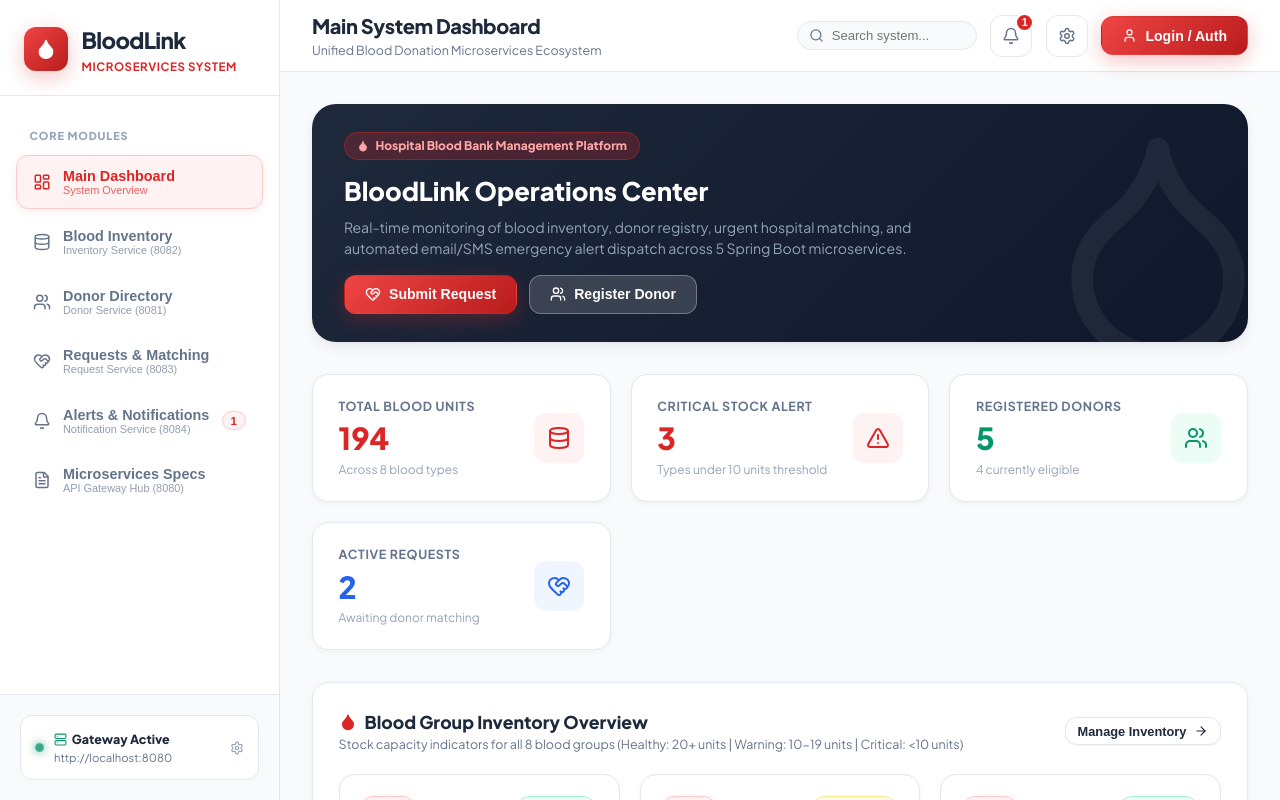
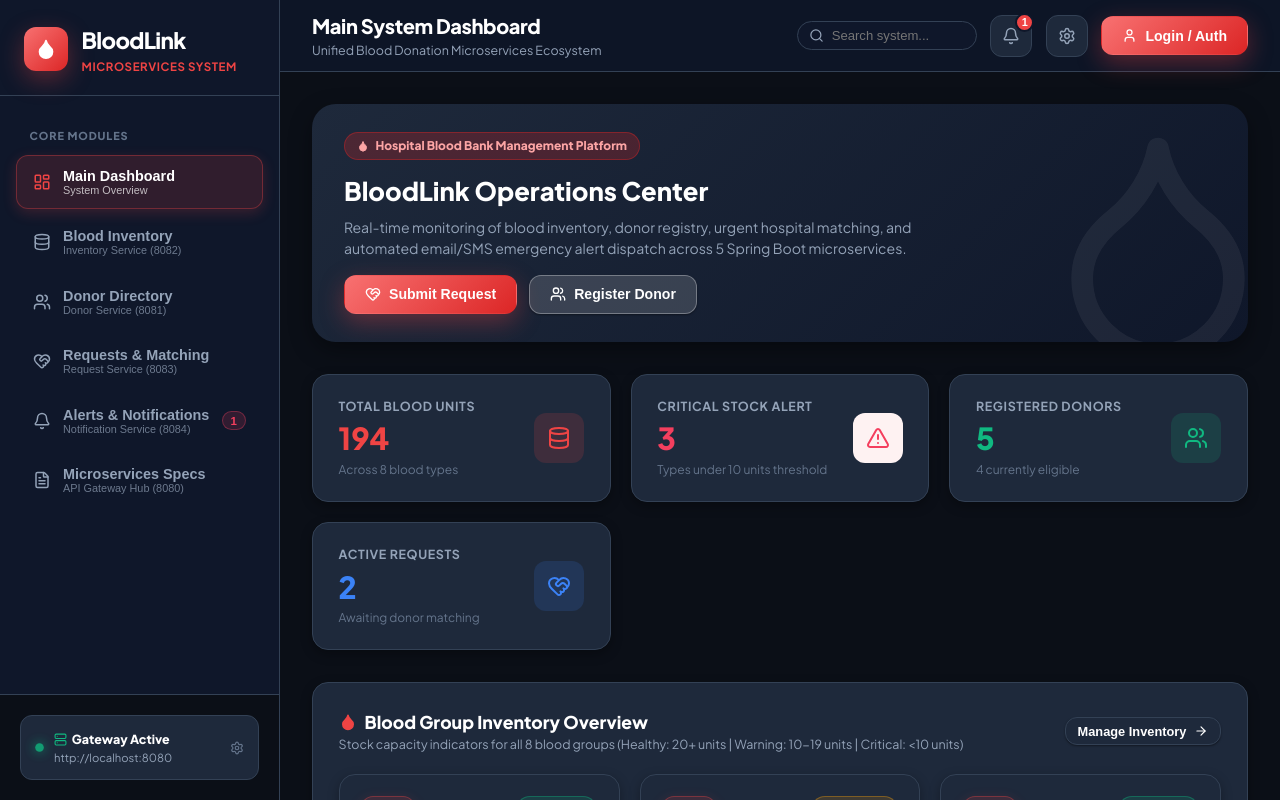
Before and after one commit to ashanchamindu44-crypto/Blood_contribution, a React (Vite) app in the folder frontend/: page / in a window 1280 px wide. Shown: the top 800 px of the page. Built offline with nearby package versions, Linux system fonts and the light colour scheme; no server answers.

Commit message:
Redesign BloodLink UI to Ultra-Sleek Dark Mode with Neon Crimson Accents

```diff
--- a/frontend/src/styles/theme.css
+++ b/frontend/src/styles/theme.css
@@ -1,51 +1,52 @@
-/* Ultra-Premium Hospital & University Grade Light Theme for BloodLink System */
+/* Ultra-Sleek Dark Mode Design System for BloodLink Platform */
 @import url('https://fonts.googleapis.com/css2?family=Plus+Jakarta+Sans:wght@400;500;600;700;800;900&display=swap');
 
 :root {
-  --bg-primary: #f8fafc;
-  --bg-secondary: #f1f5f9;
-  --bg-surface: #ffffff;
-  --bg-card: #ffffff;
-  --bg-subtle: #f8fafc;
-  --bg-glass: rgba(255, 255, 255, 0.85);
+  /* Dark Theme Palette */
+  --bg-primary: #0b0f17;
+  --bg-secondary: #111827;
+  --bg-surface: #1e293b;
+  --bg-card: #1e293b;
+  --bg-subtle: #0f172a;
+  --bg-glass: rgba(30, 41, 59, 0.85);
 
-  /* Primary Crimson Red Branding */
-  --color-brand-primary: #dc2626;
-  --color-brand-hover: #b91c1c;
-  --color-brand-light: #fef2f2;
-  --color-brand-border: #fecaca;
-  --color-brand-gradient: linear-gradient(135deg, #ef4444 0%, #b91c1c 100%);
+  /* Primary Crimson Red Branding (Vibrant Neon Accent for Dark Mode) */
+  --color-brand-primary: #ef4444;
+  --color-brand-hover: #dc2626;
+  --color-brand-light: rgba(239, 68, 68, 0.15);
+  --color-brand-border: rgba(239, 68, 68, 0.35);
+  --color-brand-gradient: linear-gradient(135deg, #f87171 0%, #dc2626 100%);
 
   /* Accent Colors */
-  --color-accent-blue: #2563eb;
-  --color-accent-blue-light: #eff6ff;
-  --color-accent-blue-border: #bfdbfe;
+  --color-accent-blue: #3b82f6;
+  --color-accent-blue-light: rgba(59, 130, 246, 0.15);
+  --color-accent-blue-border: rgba(59, 130, 246, 0.35);
 
-  --color-accent-emerald: #059669;
-  --color-accent-emerald-light: #ecfdf5;
-  --color-accent-emerald-border: #a7f3d0;
+  --color-accent-emerald: #10b981;
+  --color-accent-emerald-light: rgba(16, 185, 129, 0.15);
+  --color-accent-emerald-border: rgba(16, 185, 129, 0.35);
 
-  --color-accent-amber: #d97706;
-  --color-accent-amber-light: #fffbeb;
-  --color-accent-amber-border: #fde68a;
+  --color-accent-amber: #f59e0b;
+  --color-accent-amber-light: rgba(245, 158, 11, 0.15);
+  --color-accent-amber-border: rgba(245, 158, 11, 0.35);
 
-  --color-accent-purple: #7c3aed;
-  --color-accent-purple-light: #f5f3ff;
+  --color-accent-purple: #a855f7;
+  --color-accent-purple-light: rgba(168, 85, 247, 0.15);
 
-  --color-accent-rose: #dc2626;
-  --color-accent-rose-light: #fef2f2;
-  --color-accent-rose-border: #fecaca;
+  --color-accent-rose: #f43f5e;
+  --color-accent-rose-light: rgba(244, 63, 94, 0.15);
+  --color-accent-rose-border: rgba(244, 63, 94, 0.35);
 
   /* Text Colors */
-  --text-main: #0f172a;
-  --text-heading: #1e293b;
-  --text-muted: #64748b;
-  --text-dim: #94a3b8;
+  --text-main: #f1f5f9;
+  --text-heading: #ffffff;
+  --text-muted: #94a3b8;
+  --text-dim: #64748b;
 
   /* Borders & Shadows */
-  --border-color: #e2e8f0;
-  --border-color-hover: #cbd5e1;
-  --border-color-brand: #fecaca;
+  --border-color: #334155;
+  --border-color-hover: #475569;
+  --border-color-brand: rgba(239, 68, 68, 0.4);
 
   --radius-xs: 6px;
   --radius-sm: 8px;
@@ -54,11 +55,11 @@
   --radius-xl: 24px;
   --radius-full: 9999px;
 
-  --shadow-xs: 0 1px 2px 0 rgba(0, 0, 0, 0.05);
-  --shadow-sm: 0 2px 6px 0 rgba(15, 23, 42, 0.04);
-  --shadow-md: 0 6px 16px -2px rgba(15, 23, 42, 0.08), 0 2px 4px -1px rgba(15, 23, 42, 0.04);
-  --shadow-lg: 0 16px 32px -4px rgba(15, 23, 42, 0.1), 0 6px 12px -2px rgba(15, 23, 42, 0.04);
-  --shadow-brand: 0 6px 20px 0 rgba(220, 38, 38, 0.28);
+  --shadow-xs: 0 1px 2px 0 rgba(0, 0, 0, 0.4);
+  --shadow-sm: 0 4px 12px 0 rgba(0, 0, 0, 0.3);
+  --shadow-md: 0 8px 24px -2px rgba(0, 0, 0, 0.45);
+  --shadow-lg: 0 20px 40px -4px rgba(0, 0, 0, 0.6);
+  --shadow-brand: 0 8px 25px 0 rgba(239, 68, 68, 0.35);
 
   --transition-fast: 0.18s cubic-bezier(0.4, 0, 0.2, 1);
   --transition-smooth: 0.3s cubic-bezier(0.16, 1, 0.3, 1);
@@ -85,10 +86,10 @@ body {
   background-color: var(--bg-primary);
 }
 
-/* Sidebar Styling */
+/* Sidebar Styling (Dark Glassmorphism) */
 .sidebar-container {
   width: 280px;
-  background-color: var(--bg-surface);
+  background-color: #0f172a;
   border-right: 1px solid var(--border-color);
   display: flex;
   flex-direction: column;
@@ -132,7 +133,7 @@ body {
   font-size: 1.4rem;
   font-weight: 900;
   letter-spacing: -0.03em;
-  color: var(--text-heading);
+  color: #ffffff;
 }
 
 .brand-subtitle-text {
@@ -185,17 +186,17 @@ body {
 }
 
 .sidebar-item:hover {
-  background-color: var(--bg-secondary);
-  color: var(--text-heading);
+  background-color: #1e293b;
+  color: #ffffff;
   transform: translateX(3px);
 }
 
 .sidebar-item.active {
   background-color: var(--color-brand-light);
-  color: var(--color-brand-primary);
+  color: #ffffff;
   border-color: var(--color-brand-border);
   font-weight: 700;
-  box-shadow: 0 2px 8px rgba(220, 38, 38, 0.08);
+  box-shadow: 0 4px 14px rgba(239, 68, 68, 0.2);
 }
 
 .sidebar-item.active svg {
@@ -218,7 +219,7 @@ body {
 .sidebar-footer {
   padding: 1.25rem 1.25rem;
   border-top: 1px solid var(--border-color);
-  background-color: var(--bg-subtle);
+  background-color: #0b0f17;
 }
 
 .gateway-card {
@@ -244,7 +245,7 @@ body {
   height: 9px;
   border-radius: 50%;
   background-color: var(--color-accent-emerald);
-  box-shadow: 0 0 10px var(--color-accent-emerald);
+  box-shadow: 0 0 12px var(--color-accent-emerald);
   animation: pulse-ring 2s infinite;
 }
 
@@ -253,7 +254,7 @@ body {
   height: 9px;
   border-radius: 50%;
   background-color: var(--color-brand-primary);
-  box-shadow: 0 0 10px var(--color-brand-primary);
+  box-shadow: 0 0 12px var(--color-brand-primary);
   animation: pulse-ring 1.5s infinite;
 }
 
@@ -271,11 +272,11 @@ body {
   min-width: 0;
 }
 
-/* Top Navbar */
+/* Top Navbar (Dark Glassmorphism) */
 .top-header {
   height: 72px;
-  background-color: rgba(255, 255, 255, 0.95);
-  backdrop-filter: blur(12px);
+  background-color: rgba(15, 23, 42, 0.85);
+  backdrop-filter: blur(16px);
   border-bottom: 1px solid var(--border-color);
   display: flex;
   align-items: center;
@@ -305,7 +306,7 @@ body {
 .page-breadcrumb-title {
   font-size: 1.25rem;
   font-weight: 800;
-  color: var(--text-heading);
+  color: #ffffff;
   letter-spacing: -0.02em;
 }
 
@@ -344,31 +345,32 @@ body {
 
 .btn-primary:hover {
   background: var(--color-brand-hover);
-  box-shadow: 0 8px 22px rgba(220, 38, 38, 0.42);
+  box-shadow: 0 8px 25px rgba(239, 68, 68, 0.45);
   transform: translateY(-2px);
 }
 
 .btn-secondary {
   background-color: var(--bg-surface);
-  color: var(--text-heading);
+  color: #ffffff;
   border-color: var(--border-color);
   box-shadow: var(--shadow-xs);
 }
 
 .btn-secondary:hover {
-  background-color: var(--bg-secondary);
+  background-color: #334155;
   border-color: var(--border-color-hover);
   transform: translateY(-1px);
 }
 
 .btn-light-red {
   background-color: var(--color-brand-light);
-  color: var(--color-brand-primary);
+  color: #fca5a5;
   border-color: var(--color-brand-border);
 }
 
 .btn-light-red:hover {
-  background-color: #fee2e2;
+  background-color: rgba(239, 68, 68, 0.25);
+  color: #ffffff;
   transform: translateY(-1px);
 }
 
@@ -388,8 +390,8 @@ body {
 }
 
 .btn-icon:hover {
-  background-color: var(--bg-secondary);
-  color: var(--color-brand-primary);
+  background-color: #334155;
+  color: #ffffff;
   border-color: var(--border-color-hover);
   transform: translateY(-1px);
 }
@@ -408,7 +410,7 @@ body {
   display: flex;
   align-items: center;
   justify-content: center;
-  border: 2px solid #ffffff;
+  border: 2px solid #0f172a;
 }
 
 .user-profile-pill {
@@ -504,7 +506,7 @@ body {
 .stat-value {
   font-size: 1.9rem;
   font-weight: 900;
-  color: var(--text-heading);
+  color: #ffffff;
   line-height: 1.1;
 }
 
@@ -552,7 +554,7 @@ body {
 .section-title {
   font-size: 1.28rem;
   font-weight: 800;
-  color: var(--text-heading);
+  color: #ffffff;
   letter-spacing: -0.02em;
 }
 
@@ -595,14 +597,14 @@ body {
   height: 54px;
   border-radius: var(--radius-md);
   background: var(--color-brand-light);
-  color: var(--color-brand-primary);
+  color: #fca5a5;
   border: 1px solid var(--color-brand-border);
   font-size: 1.45rem;
   font-weight: 900;
   display: flex;
   align-items: center;
   justify-content: center;
-  box-shadow: 0 4px 12px rgba(220, 38, 38, 0.12);
+  box-shadow: 0 4px 14px rgba(239, 68, 68, 0.2);
 }
 
 .status-pill {
@@ -616,19 +618,19 @@ body {
 
 .status-healthy {
   background-color: var(--color-accent-emerald-light);
-  color: var(--color-accent-emerald);
+  color: #6ee7b7;
   border: 1px solid var(--color-accent-emerald-border);
 }
 
 .status-warning {
   background-color: var(--color-accent-amber-light);
-  color: var(--color-accent-amber);
+  color: #fde047;
   border: 1px solid var(--color-accent-amber-border);
 }
 
 .status-critical {
   background-color: var(--color-accent-rose-light);
-  color: var(--color-accent-rose);
+  color: #fda4af;
   border: 1px solid var(--color-accent-rose-border);
 }
 
@@ -654,7 +656,7 @@ body {
 }
 
 .custom-table th {
-  background-color: var(--bg-subtle);
+  background-color: #0f172a;
   padding: 1rem 1.35rem;
   font-size: 0.75rem;
   font-weight: 800;
@@ -668,7 +670,7 @@ body {
   padding: 1.1rem 1.35rem;
   border-bottom: 1px solid var(--border-color);
   font-size: 0.9rem;
-  color: var(--text-heading);
+  color: var(--text-main);
 }
 
 .custom-table tr:last-child td {
@@ -676,7 +678,7 @@ body {
 }
 
 .custom-table tr:hover td {
-  background-color: var(--bg-secondary);
+  background-color: #0f172a;
 }
 
 /* Modals */
@@ -686,8 +688,8 @@ body {
   left: 0;
   right: 0;
   bottom: 0;
-  background-color: rgba(15, 23, 42, 0.65);
-  backdrop-filter: blur(6px);
+  background-color: rgba(0, 0, 0, 0.75);
+  backdrop-filter: blur(8px);
   display: flex;
   align-items: center;
   justify-content: center;
@@ -726,7 +728,7 @@ body {
 .modal-title {
   font-size: 1.28rem;
   font-weight: 800;
-  color: var(--text-heading);
+  color: #ffffff;
   display: flex;
   align-items: center;
   gap: 0.6rem;
@@ -741,17 +743,17 @@ body {
   display: block;
   font-size: 0.82rem;
   font-weight: 700;
-  color: var(--text-heading);
+  color: var(--text-main);
   margin-bottom: 0.45rem;
 }
 
 .form-input, .form-select, .form-textarea {
   width: 100%;
   padding: 0.85rem 1.1rem;
-  background-color: var(--bg-surface);
+  background-color: #0f172a;
   border: 1px solid var(--border-color);
   border-radius: var(--radius-md);
-  color: var(--text-heading);
+  color: #ffffff;
   font-size: 0.9rem;
   outline: none;
   transition: var(--transition-fast);
@@ -760,7 +762,7 @@ body {
 
 .form-input:focus, .form-select:focus, .form-textarea:focus {
   border-color: var(--color-brand-primary);
-  box-shadow: 0 0 0 3.5px rgba(220, 38, 38, 0.14);
+  box-shadow: 0 0 0 3.5px rgba(239, 68, 68, 0.2);
 }
 
 /* Notification Feed items */
@@ -791,7 +793,7 @@ body {
 .app-footer {
   padding: 1.75rem 2rem;
   border-top: 1px solid var(--border-color);
-  background-color: var(--bg-surface);
+  background-color: #0f172a;
   text-align: center;
   color: var(--text-muted);
   font-size: 0.82rem;
```
